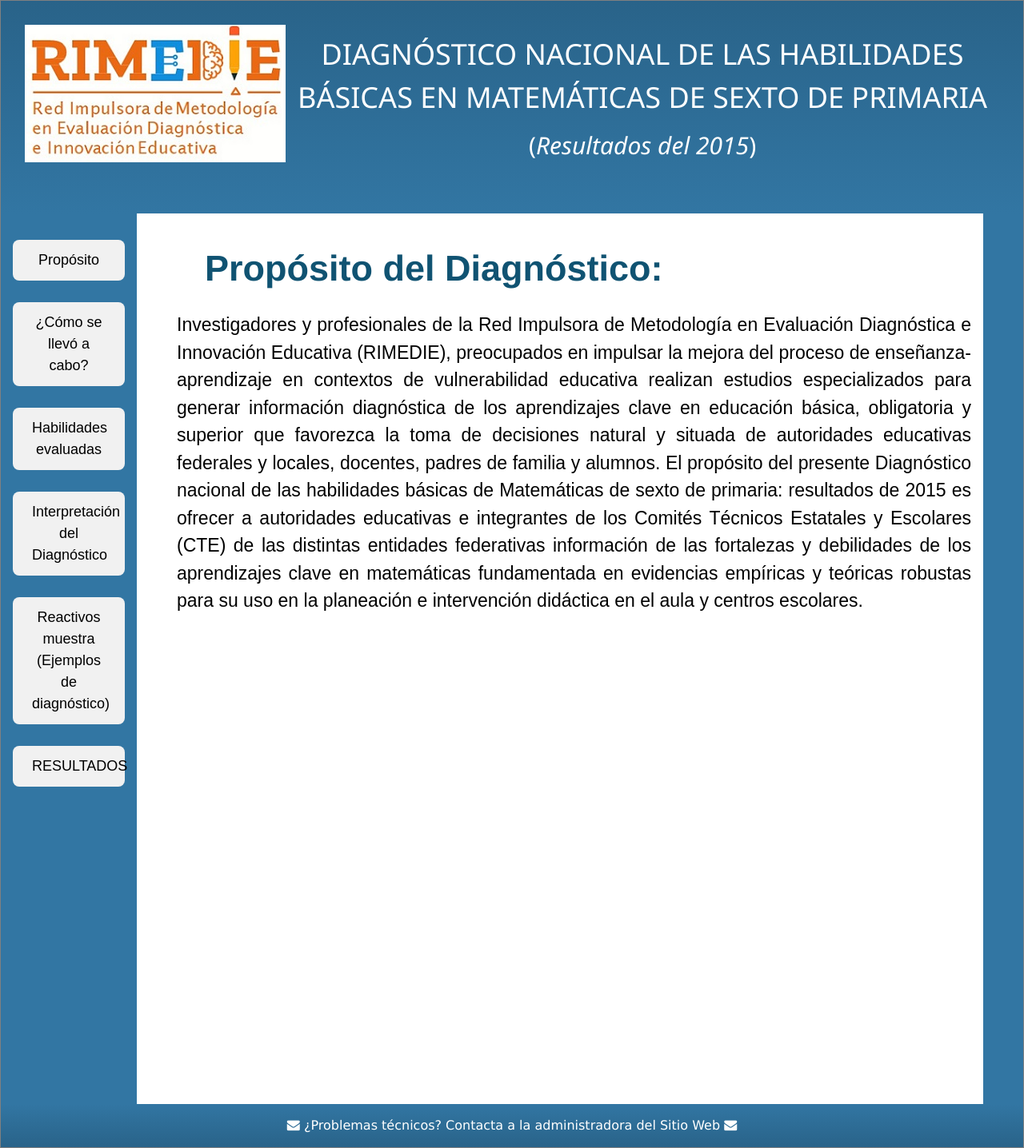
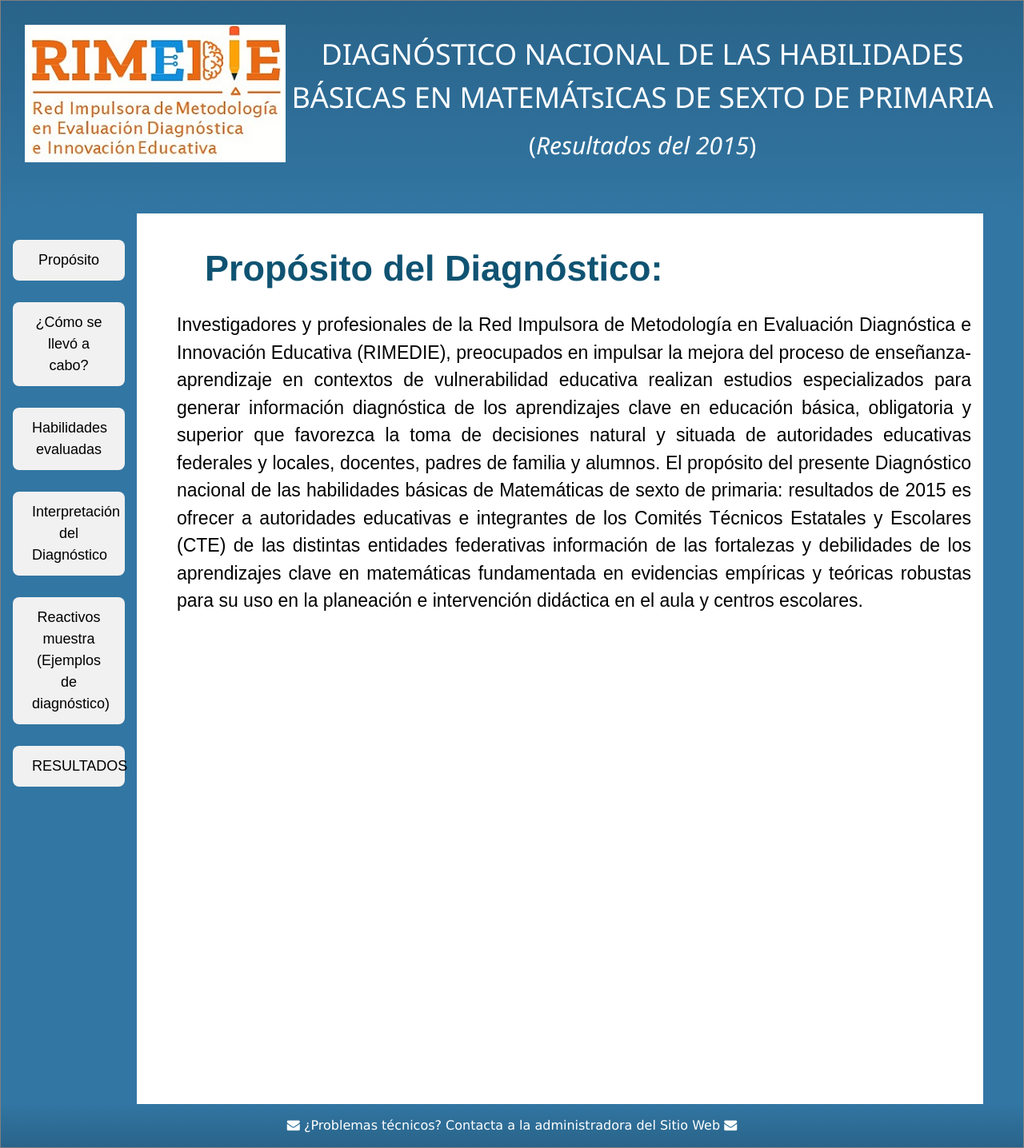
Before and after one commit to rimedie/rimedie.github.io, a Jekyll site: the page built from 1_Infografía.html, in a window 1280 px wide. Shown: the whole page at 80% size. Built offline with Jekyll 4.4.1, drawn with Linux system fonts in a browser that asks for light colours.

Commit message:
Update 1_Explorer.html

```diff
--- a/_layouts/1_Explorer.html
+++ b/_layouts/1_Explorer.html
@@ -131,7 +131,7 @@
     text-decoration: none;
 }
 article {
-    margin-left: 200px;
+    margin-left: 300px;
     margin-right: 30px;
     padding: 1em;
     overflow: hidden;
@@ -233,7 +233,7 @@
 <div class="container">
 <header>
 	<a href="https://rimedie.github.io/"><img class='displayed' style="float:left;" src="/images_gral/Logoo.jpg" alt="LogoRIMEDIE" ></a>
-	<h1>DIAGNÓSTICO NACIONAL DE LAS HABILIDADES BÁSICAS EN MATEMÁTICAS DE SEXTO DE PRIMARIA</h1>
+	<h1>DIAGNÓSTICO NACIONAL DE LAS HABILIDADES BÁSICAS EN MATEMÁTsICAS DE SEXTO DE PRIMARIA</h1>
 	<h2>(<i>Resultados del 2015</i>)</h2>
 	<br>
 
```
